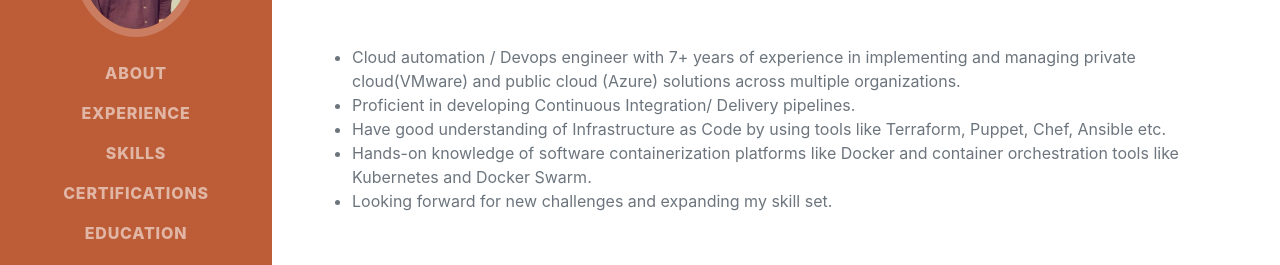
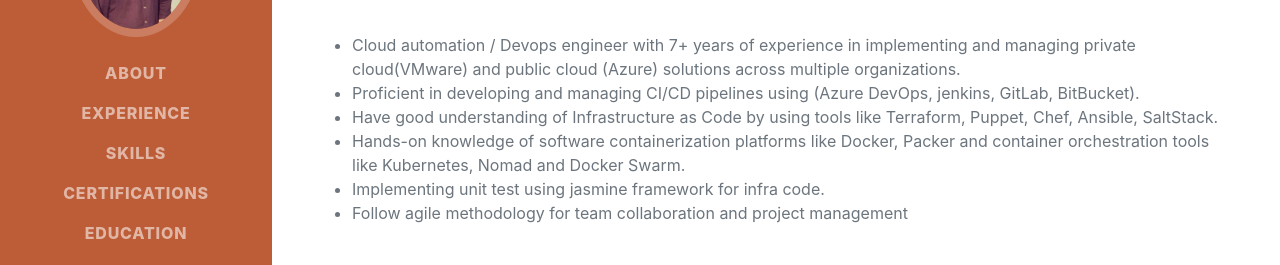
Before and after one commit to manpreet2301/resume, a website: page index.html in a window 1280 px wide. Shown: the part 319-584 px from the top of the page. Drawn offline with nearby package versions, Linux system fonts and the light colour scheme; a web font is replaced by a local one.

Commit message:
update about

```diff
--- a/index.html
+++ b/index.html
@@ -50,7 +50,12 @@
                     <div class="subheading mb-5">
 
                     </div>
-                    <p class="lead mb-5"><ul><li> Cloud automation / Devops engineer with 7+ years of experience in implementing and managing private cloud(VMware) and public cloud (Azure) solutions across multiple organizations.</li><li> Proficient in developing Continuous Integration/ Delivery pipelines.</li><li> Have good understanding of Infrastructure as Code by using tools like Terraform, Puppet, Chef, Ansible etc.</li><li> Hands-on knowledge of software containerization platforms like Docker and container orchestration tools like Kubernetes and Docker Swarm.</li><li> Looking forward for new challenges and expanding my skill set.</li></ul>  </p>
+                    <p class="lead mb-5"><ul><li> Cloud automation / Devops engineer with 7+ years of experience in implementing and managing private cloud(VMware) and public cloud (Azure) solutions across multiple organizations.</li>
+                                            <li> Proficient in developing and managing CI/CD pipelines using (Azure DevOps, jenkins, GitLab, BitBucket).</li>
+                                            <li> Have good understanding of Infrastructure as Code by using tools like Terraform, Puppet, Chef, Ansible, SaltStack.</li>
+                                            <li> Hands-on knowledge of software containerization platforms like Docker, Packer and container orchestration tools like Kubernetes, Nomad and Docker Swarm.</li>
+                                            <li> Implementing unit test using jasmine framework for infra code.</li>
+                                            <li> Follow agile methodology for team collaboration and project management</li> </ul>  </p>
                     <br>
                     <br>
                     <div class="social-icons">
```
